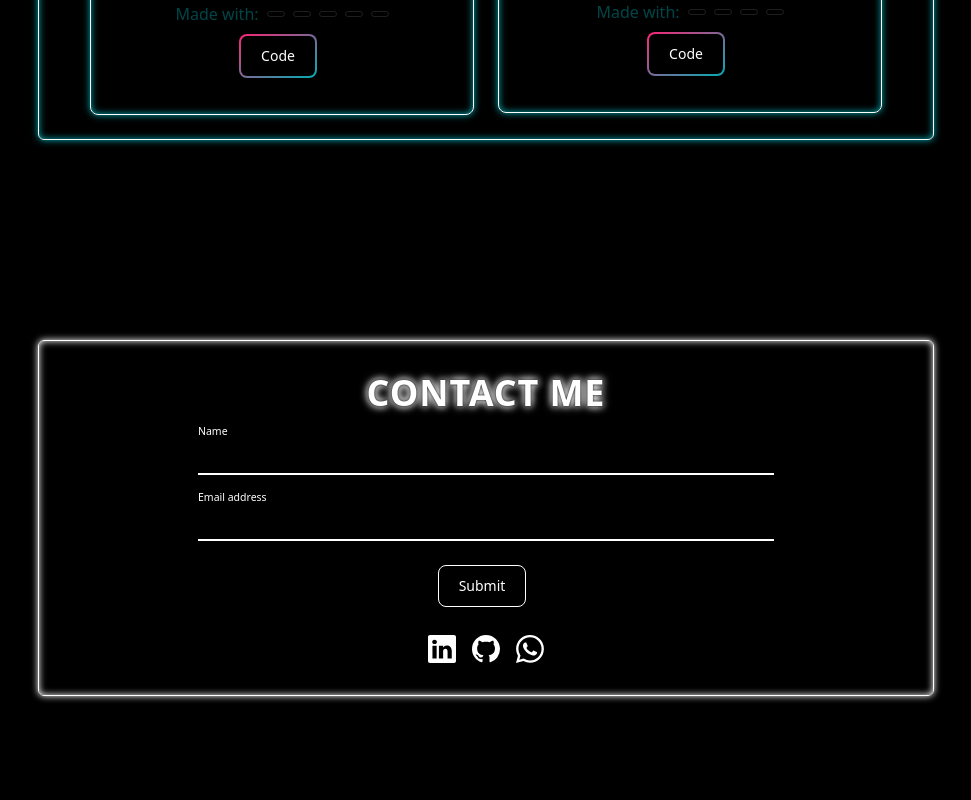
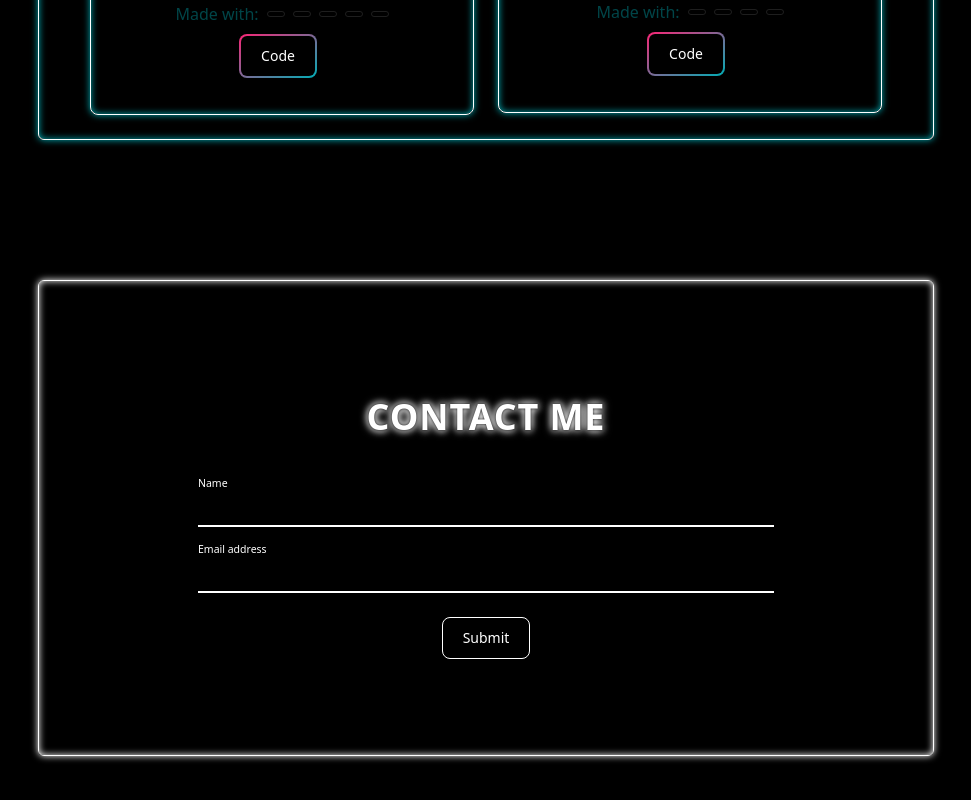
Before and after one commit to JuanPabloRP/portfolio_website, a React (Vite) app: page / in a window 1280 px wide. Shown: the part 2708-3508 px from the top of the page, without its empty margins (154-1125 px from the left). Built offline with nearby package versions, Linux system fonts and the light colour scheme.

Commit message:
feat: adding toastify and contactForm was created

```diff
--- a/package.json
+++ b/package.json
@@ -16,6 +16,7 @@
 		"@heroicons/react": "^2.0.18",
 		"flowbite": "^1.7.0",
 		"flowbite-react": "^0.4.10",
+		"nanoid": "3",
 		"prop-types": "^15.8.1",
 		"react": "^18.2.0",
 		"react-dom": "^18.2.0",
--- a/src/components/ContactForm.jsx
+++ b/src/components/ContactForm.jsx
@@ -19,14 +19,14 @@ const ContactForm = () => {
 			progress: undefined,
 			theme: 'dark',
 		});
-		console.log(e);
+		//console.log(e);
 	};
 
 	const handleChange = (e) => {
 		const { target } = e;
 		const { name, value } = target;
 
-		console.log(values);
+		// console.log(values);
 
 		const newValues = {
 			...values,
@@ -50,6 +50,7 @@ const ContactForm = () => {
 					value={values.name}
 					onChange={handleChange}
 					required
+					autoComplete="off"
 				/>
 				<label
 					htmlFor="name"
@@ -68,6 +69,7 @@ const ContactForm = () => {
 					value={values.email}
 					onChange={handleChange}
 					required
+					autoComplete="off"
 				/>
 				<label
 					htmlFor="email"
@@ -79,7 +81,7 @@ const ContactForm = () => {
 
 			<button
 				type="submit"
-				className="text-white border border-white hover:bg-white hover:text-black focus:outline-none focus:ring-white focus:ring-1 focus:scale-x-105 text-center mr-2 mb-2   font-medium rounded-lg text-sm w-full sm:w-auto px-5 py-2.5"
+				className="text-white border border-white hover:bg-white hover:text-black focus:outline-none focus:ring-white focus:ring-1  text-center font-medium rounded-lg text-sm w-full sm:w-auto px-5 py-2.5 transition-all ease-in duration-75"
 			>
 				Submit
 			</button>
--- a/src/pages/Home/Contact.jsx
+++ b/src/pages/Home/Contact.jsx
@@ -1,8 +1,6 @@
 import ContactForm from '../../components/contactForm';
 import styled from '@emotion/styled';
 import PropTypes from 'prop-types';
-import { BsLinkedin, BsGithub, BsWhatsapp } from 'react-icons/bs';
-//BsFillFileEarmarkTextFill,
 
 const Contact = ({ NAVBAR_HEIGHT }) => {
 	//estilos
@@ -22,40 +20,12 @@ const Contact = ({ NAVBAR_HEIGHT }) => {
 
 	return (
 		<Contact id="contact" className="flex justify-center py-3 items-center">
-			<article className="border-white border-solid border-[1px] rounded-md mx-2 p-3 w-screen max-w-4xl ">
-				<h2 className="text-4xl text-center font-black uppercase text-black p-5 tracking-wide">
+			<article className="border-white border-solid border-[1px] rounded-md mx-2  px-3 py-5 w-screen max-w-4xl md:py-24">
+				<h2 className="text-4xl text-center font-black uppercase text-black p-5 tracking-wide md:pb-12">
 					Contact me
 				</h2>
 
 				<ContactForm />
-
-				<div className="flex  md:flex-row items-center justify-center py-5 space-x-4">
-					<a
-						className="hover:text-gray-400"
-						href="https://www.linkedin.com/in/juan-pablo-rold%C3%A1n-pati%C3%B1o/"
-						target="_blank"
-						rel="noreferrer"
-					>
-						<BsLinkedin className="w-7 h-7" />
-					</a>
-					<a
-						href="https://github.com/JuanPabloRP"
-						className="hover:text-gray-400"
-						target="_blank"
-						rel="noreferrer"
-					>
-						<BsGithub className="w-7 h-7" />
-					</a>
-
-					<a
-						className="hover:text-gray-400"
-						href="https://wa.link/1kjv96"
-						target="_blank"
-						rel="noreferrer"
-					>
-						<BsWhatsapp className="w-7 h-7" />
-					</a>
-				</div>
 			</article>
 		</Contact>
 	);
--- a/src/pages/Home/Home.jsx
+++ b/src/pages/Home/Home.jsx
@@ -1,4 +1,4 @@
-import { useState, useEffect } from 'react';
+import { useState } from 'react';
 import Navbar from './Navbar';
 import HeaderStyled from './Header';
 import About from './About';
@@ -6,6 +6,7 @@ import Projects from './Projects';
 import Contact from './Contact';
 import { ToastContainer } from 'react-toastify';
 import 'react-toastify/dist/ReactToastify.css';
+
 
 const Home = () => {
 	const [openNavbar, setOpenNavbar] = useState(false);
@@ -15,9 +16,9 @@ const Home = () => {
 
 	const handleNavbarHeight = (height) => setNavbarHeight(height);
 
-	useEffect(() => {
+	/* useEffect(() => {
 		console.log('Home ' + NAVBAR_HEIGHT);
-	});
+	}); */
 
 	/*
 	const handleNavLinkClick = (e) => {
@@ -41,15 +42,17 @@ const Home = () => {
 				draggable
 				pauseOnHover
 				theme="dark"
-				toastClassName="bg-black border border-pink"
+				toastClassName="bg-black border border-pink rounded-md p-2"
 				progressClassName="bg-pink"
 			/>
+
 			<Navbar
 				onMeasure={handleNavbarHeight}
 				handleOpenNavbar={handleOpenNavbar}
 			/>
 
 			<main className={``}>
+
 				<HeaderStyled NAVBAR_HEIGHT={NAVBAR_HEIGHT} />
 
 				<About NAVBAR_HEIGHT={NAVBAR_HEIGHT} />
```
Also changed, not shown: 1 other file (tests, documents, lock files or other folders).
